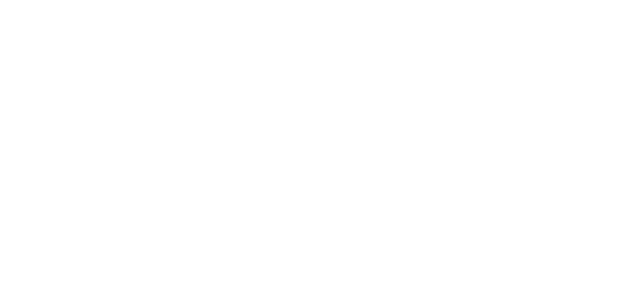
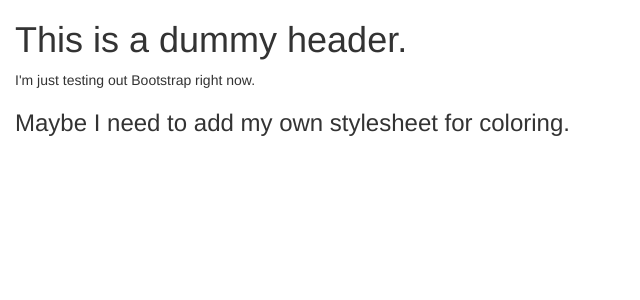
Before and after one commit to en-eight/cfbsite2020, a PHP site: page / in a window 1280 px wide. Before the commit the part shown is empty. Shown: the top 300 px of the page, without its empty margins (0-640 px from the left). Run offline with PHP 8.4, Linux system fonts and the light colour scheme.

Commit message:
Added dum txt to index

```diff
--- a/src/index.php
+++ b/src/index.php
@@ -13,3 +13,11 @@
   <script src="https://ajax.googleapis.com/ajax/libs/jquery/3.4.1/jquery.min.js"></script>
   <script src="https://maxcdn.bootstrapcdn.com/bootstrap/3.4.1/js/bootstrap.min.js"></script>
 </head>
+
+<div class="container-fluid">
+	<h1> This is a dummy header. </h1>
+	<p> I'm just testing out Bootstrap right now.</p>
+	<h3> Maybe I need to add my own stylesheet for coloring. </h3>
+</div>
+
+</html>
```
